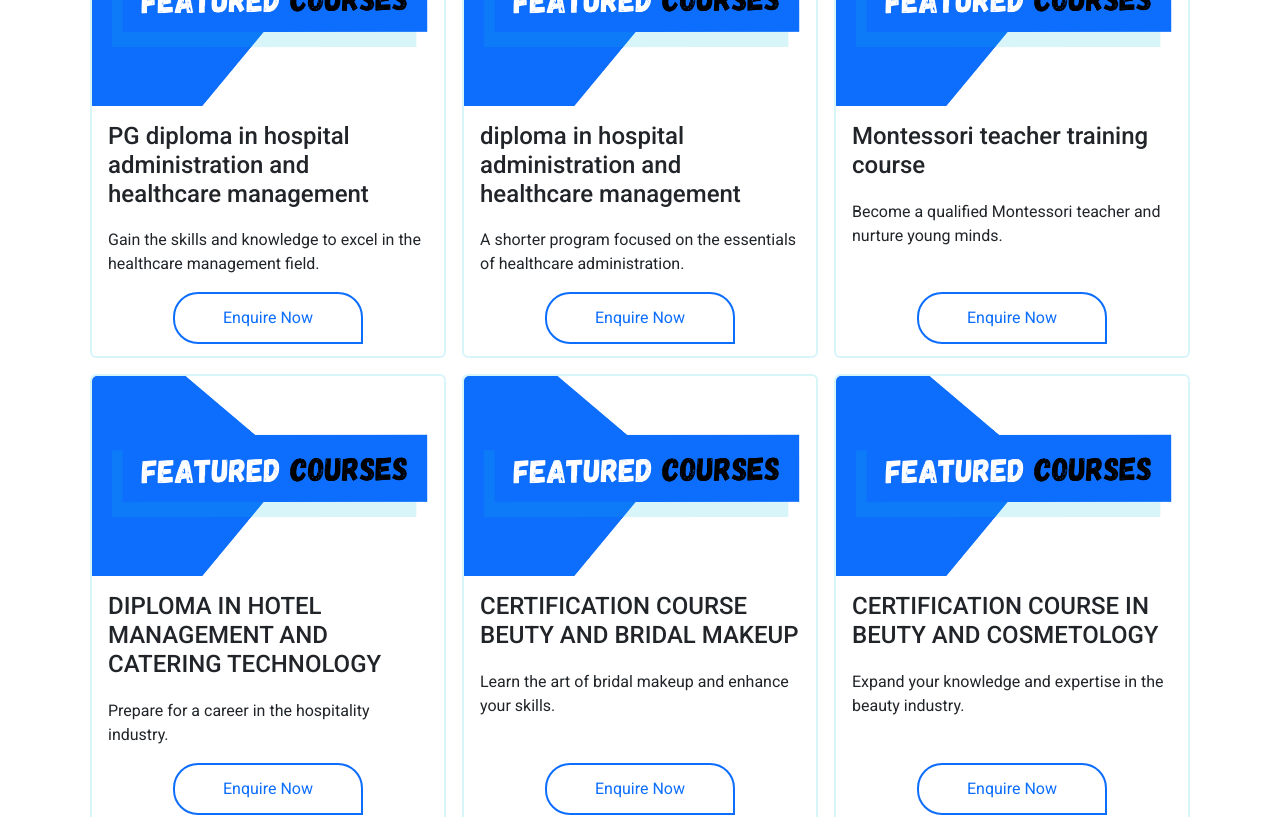
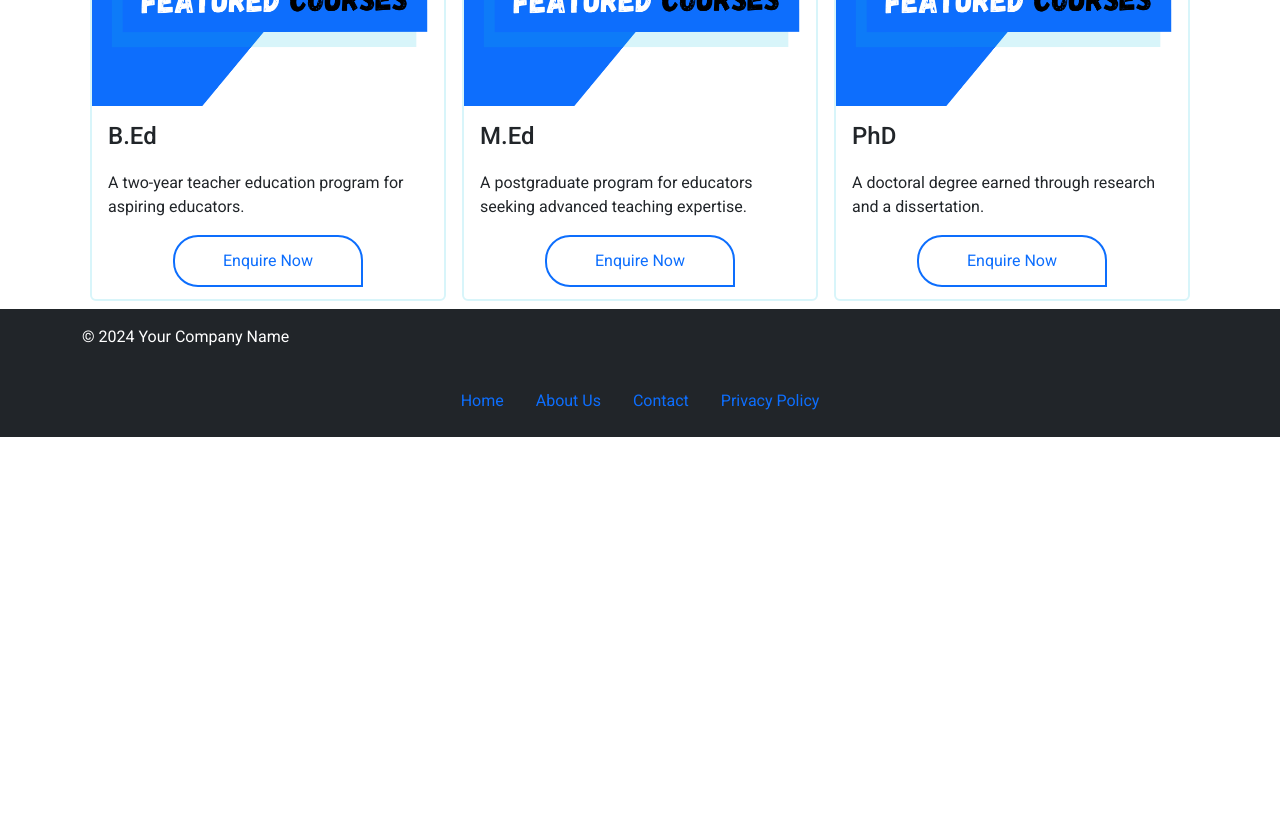
Before and after one commit to RameesV/Emory-Calicut, a React (Create React App) app: page /jasbro in a window 1280 px wide. Shown: the part 1900-2717 px from the top of the page. After the commit the page ends 2337 px from the top, so only its background shows below. Built offline with nearby package versions, Linux system fonts and the light colour scheme.

Commit message:
Updated the Course data

```diff
--- a/src/components/Pages/JasbroPage.js
+++ b/src/components/Pages/JasbroPage.js
@@ -70,44 +70,23 @@ function JasbroPage() {
 
     const coursesData = [
         {
-            "title": "PG diploma in hospital administration and healthcare management",
-            "description": "Gain the skills and knowledge to excel in the healthcare management field.",
-            "pageLink": "/about",
+            "title": "B.Ed",
+            "description": "A two-year teacher education program for aspiring educators.",
+            "pageLink": "https://wa.me/+917306058474?text=Hey, I would like to know more about the course ()",
             "src": featuredImage,
             "buttonName": "Enquire Now"
         },
         {
-            "title": "diploma in hospital administration and healthcare management",
-            "description": "A shorter program focused on the essentials of healthcare administration.",
-            "pageLink": "/about",
+            "title": "M.Ed",
+            "description": "A postgraduate program for educators seeking advanced teaching expertise.",
+            "pageLink": "https://wa.me/+917306058474?text=Hey, I would like to know more about the course (M.Ed)",
             "src": featuredImage,
             "buttonName": "Enquire Now"
         },
         {
-            "title": "Montessori teacher training course",
-            "description": "Become a qualified Montessori teacher and nurture young minds.",
-            "pageLink": "/about",
-            "src": featuredImage,
-            "buttonName": "Enquire Now"
-        },
-        {
-            "title": "DIPLOMA IN HOTEL MANAGEMENT AND CATERING TECHNOLOGY",
-            "description": "Prepare for a career in the hospitality industry.",
-            "pageLink": "/about",
-            "src": featuredImage,
-            "buttonName": "Enquire Now"
-        },
-        {
-            "title": "CERTIFICATION COURSE BEUTY AND BRIDAL MAKEUP",
-            "description": "Learn the art of bridal makeup and enhance your skills.",
-            "pageLink": "/about",
-            "src": featuredImage,
-            "buttonName": "Enquire Now"
-        },
-        {
-            "title": "CERTIFICATION COURSE IN BEUTY AND COSMETOLOGY",
-            "description": "Expand your knowledge and expertise in the beauty industry.",
-            "pageLink": "/about",
+            "title": "PhD",
+            "description": "A doctoral degree earned through research and a dissertation.",
+            "pageLink": "https://wa.me/+917306058474?text=Hey, I would like to know more about the course (Phd)",
             "src": featuredImage,
             "buttonName": "Enquire Now"
         }
```
